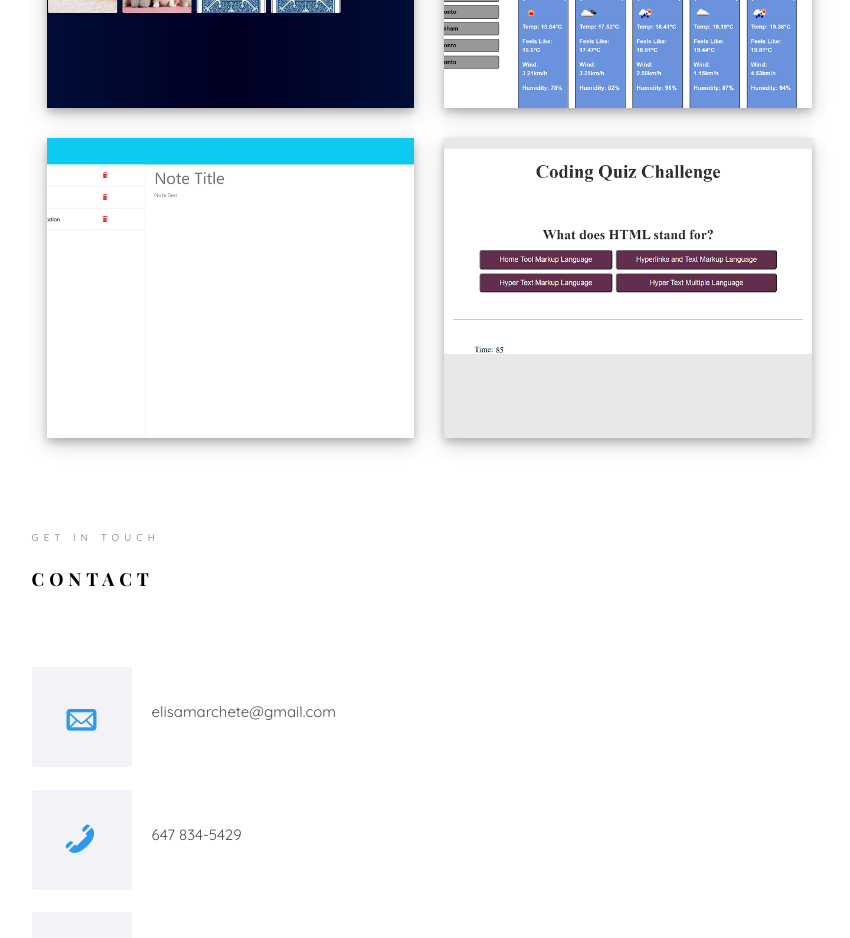
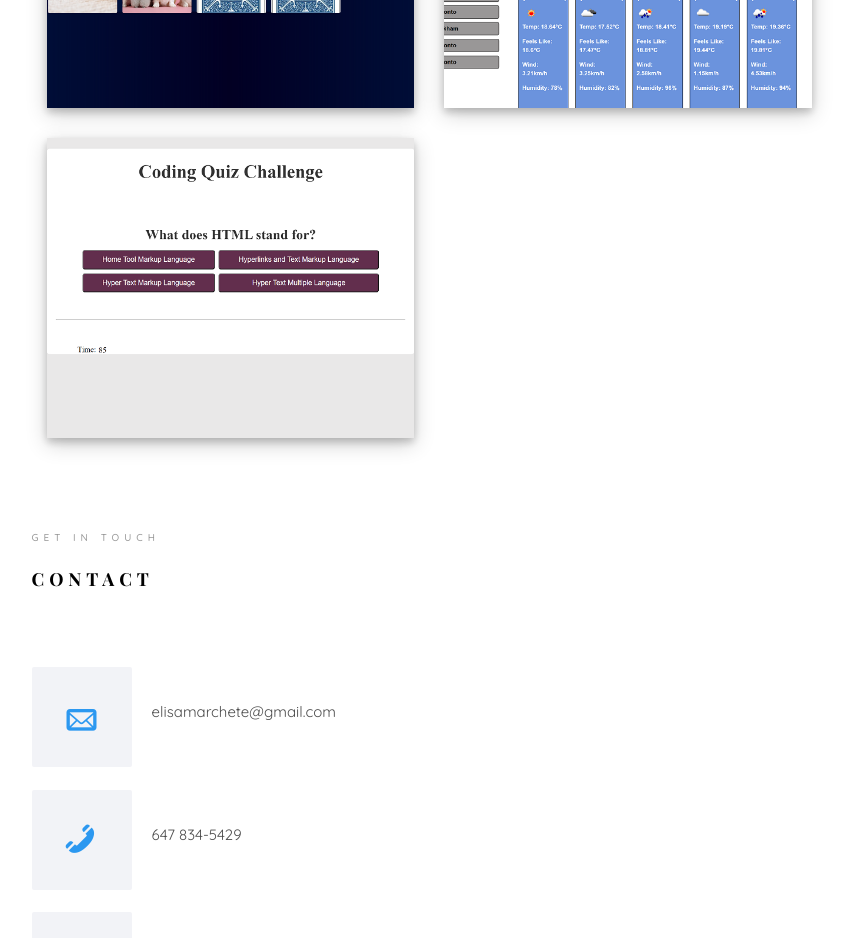
Before and after one commit to ElisaMarchete/elisa-portfolio, a plain HTML site: page index.html in a window 1280 px wide. Shown: the part 2440-3378 px from the top of the page, without its empty margins (361-1211 px from the left). Drawn offline with nearby package versions, Linux system fonts and the light colour scheme; files whose address does not match are found by name; a web font is replaced by a local one.

```diff
--- a/index.html
+++ b/index.html
@@ -219,7 +219,7 @@
                 </div>
               </a>
             </div>
-            <div class="col-md-6 animate-box" data-animate-effect="fadeInRight">
+            <!-- <div class="col-md-6 animate-box" data-animate-effect="fadeInRight">
               <a href="https://secret-fjord-28920.herokuapp.com/" target="_blank">
                 <div class="project" style="background-image: url(images/img-6.jpg)">
                   <div class="desc">
@@ -230,7 +230,7 @@
                   </div>
                 </div>
               </a>
-            </div>
+            </div> -->
             <div class="col-md-6 animate-box" data-animate-effect="fadeInLeft">
               <a href="https://elisamarchete.github.io/code-quiz/" target="_blank">
                 <div class="project" style="background-image: url(images/img-5.jpg)">
```
Also changed, not shown: 1 other file.
